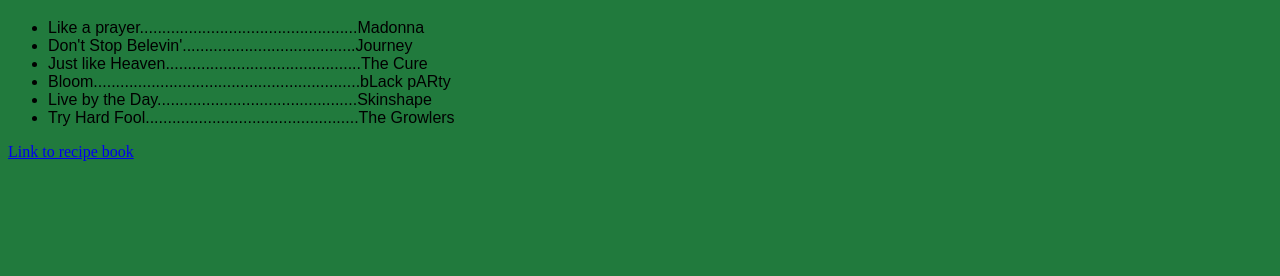
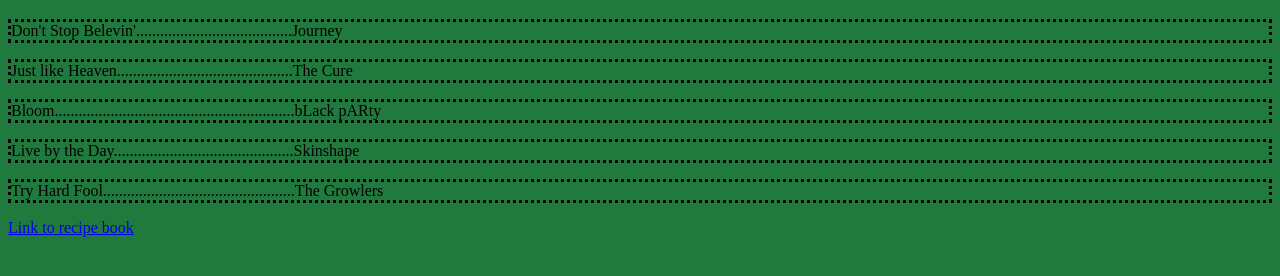
Before and after one commit to foseeil/foseeil.github.io, a plain HTML site: page index.html in a window 1280 px wide. Shown: the part 62-338 px from the top of the page. Drawn offline with Linux system fonts and the light colour scheme.

Commit message:
Update index.html
I changed the font of some words and added some borders

```diff
--- a/index.html
+++ b/index.html
@@ -5,7 +5,7 @@
         <title>Project: Holiday card</title>
     </head>
     <body>
-        <h1> <img src="https://upload.wikimedia.org/wikipedia/commons/thumb/1/13/H%C3%A9raldique_meuble_Soleil_avec_visage.svg/220px-H%C3%A9raldique_meuble_Soleil_avec_visage.svg.png" width= "40">
+        <h1 class="dotted"> <img src="https://upload.wikimedia.org/wikipedia/commons/thumb/1/13/H%C3%A9raldique_meuble_Soleil_avec_visage.svg/220px-H%C3%A9raldique_meuble_Soleil_avec_visage.svg.png" width= "40">
         A Playlist for Summertime
              <img src="https://upload.wikimedia.org/wikipedia/commons/thumb/1/13/H%C3%A9raldique_meuble_Soleil_avec_visage.svg/220px-H%C3%A9raldique_meuble_Soleil_avec_visage.svg.png" width= "40">
 
@@ -31,23 +31,20 @@
 
         </style>
 
-        <ul class="dotted">
-        <li class="sansserif"> Like a prayer.................................................Madonna
 
-        <li class="sansserif">Don't Stop Belevin'.......................................Journey
+      <p class="dotted" class="sansserif"> Don't Stop Belevin'.......................................Journey
+      </p>
 
-        <li class="sansserif"> Just like Heaven............................................The Cure
+            <p class="dotted" class="sansserif"> Just like Heaven............................................The Cure
+            </p>
 
-        <li class="sansserif"> Bloom............................................................bLack pARty
+          <p class="dotted" class="sansserif"> Bloom............................................................bLack pARty
+          </p>
 
-        <li class="sansserif"> Live by the Day.............................................Skinshape
+          <p class="dotted" class="sansserif"> Live by the Day.............................................Skinshape</p>
 
-        <li class="sansserif"> Try Hard Fool................................................The Growlers
-
-
-
-
-        </ul>
+         <p class="dotted" class="sansserif"> Try Hard Fool................................................The Growlers
+    </p>
 
         <p>
             <a href="recipe.html">Link to recipe book</a>
```
